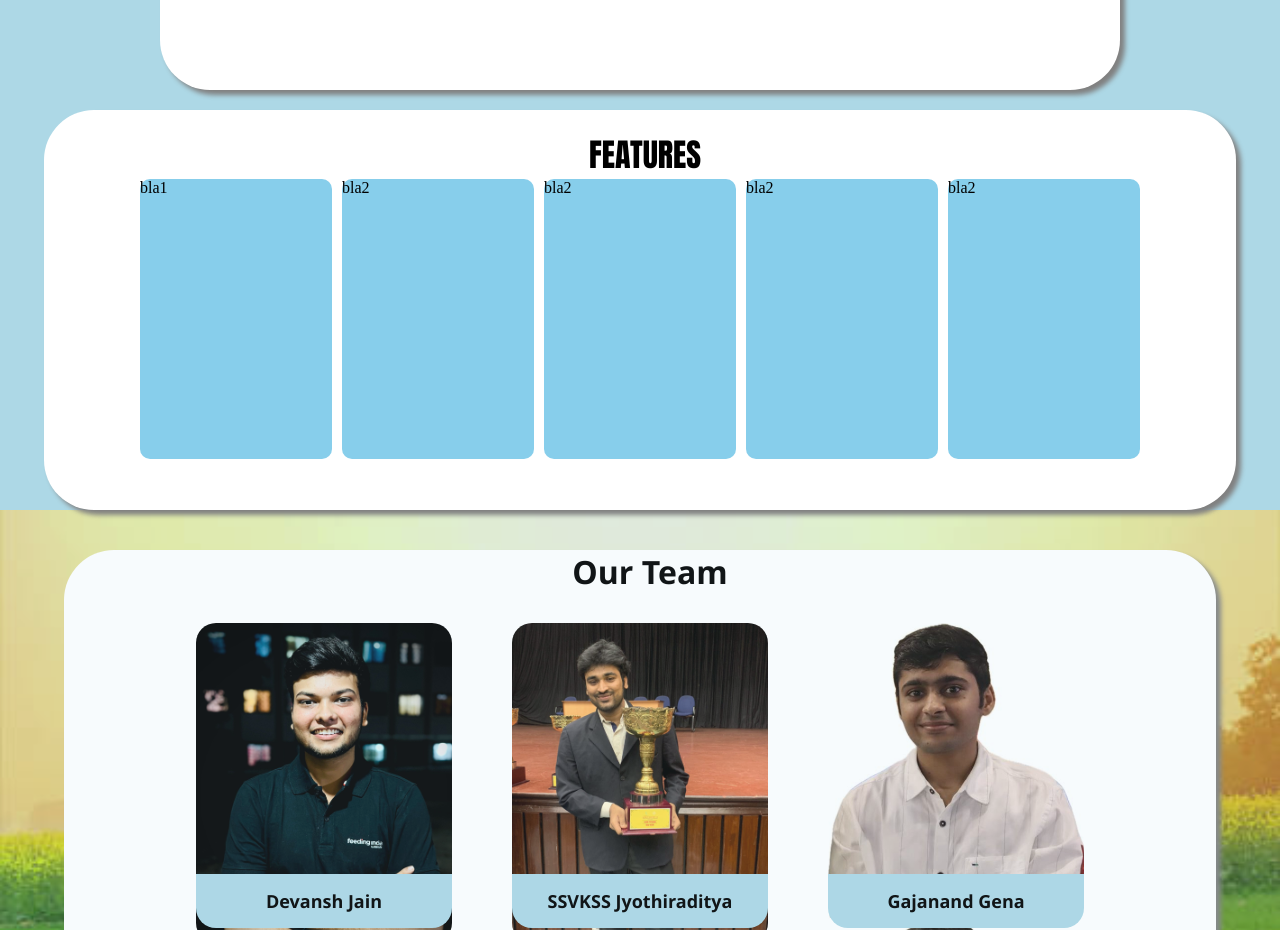
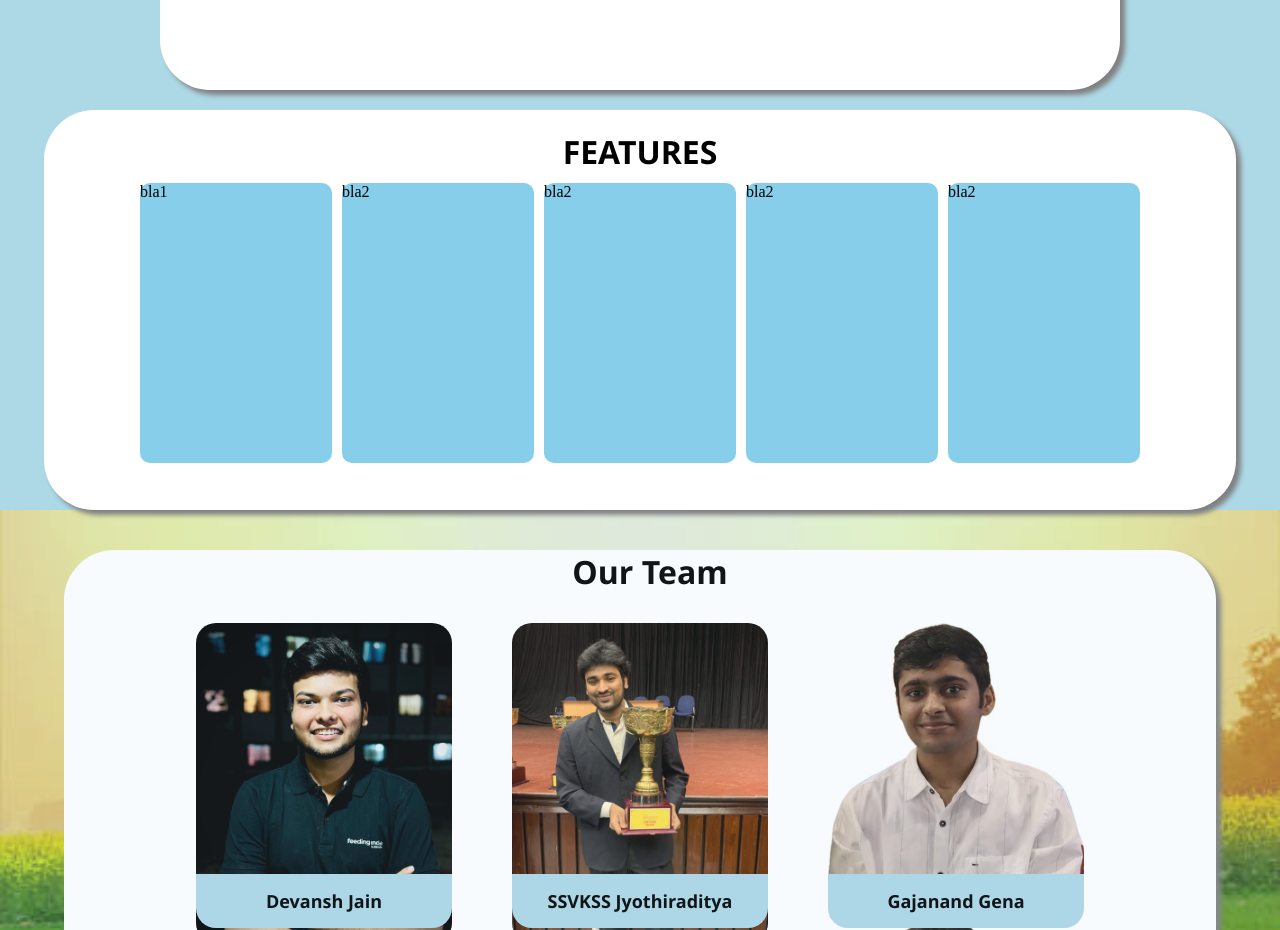
Before and after one commit to adityanandy2802/bruce-hendy, a plain HTML site: page index.html in a window 1280 px wide. Shown: the part 1300-2230 px from the top of the page. Drawn offline with Linux system fonts and the light colour scheme.

Commit message:
Font changes

```diff
--- a/style.css
+++ b/style.css
@@ -302,9 +302,10 @@ body {
   }
 
   .features-title{
-    margin-left: 10px;
+    margin-bottom: 10px;
     font-size: xx-large;
-    font-family: Impact, Haettenschweiler, 'Arial Narrow Bold', sans-serif;
+    font-family: 'Segoe UI', Tahoma, Geneva, Verdana, sans-serif;
+    font-weight: bolder;
   }
 
   .feature-list{
```
